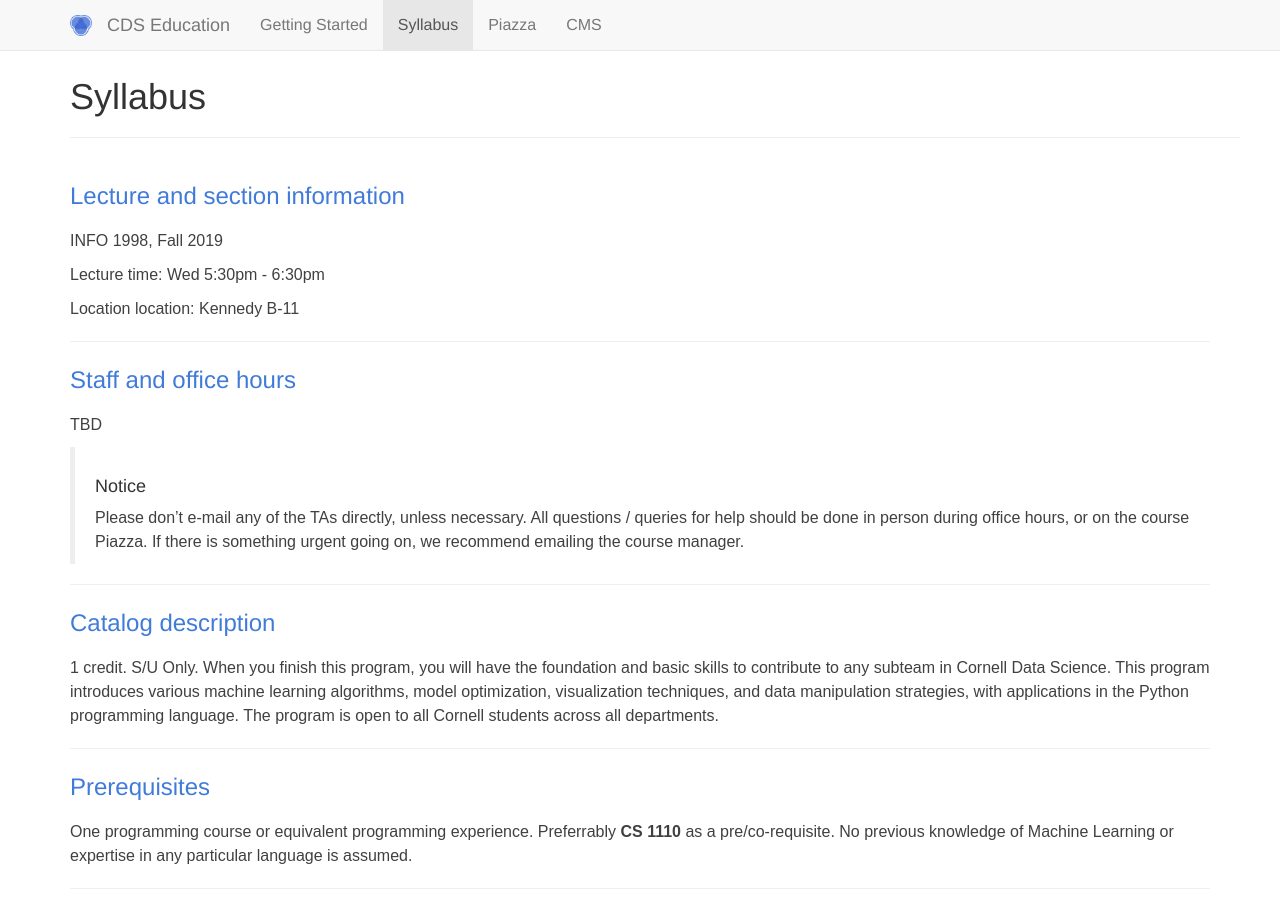
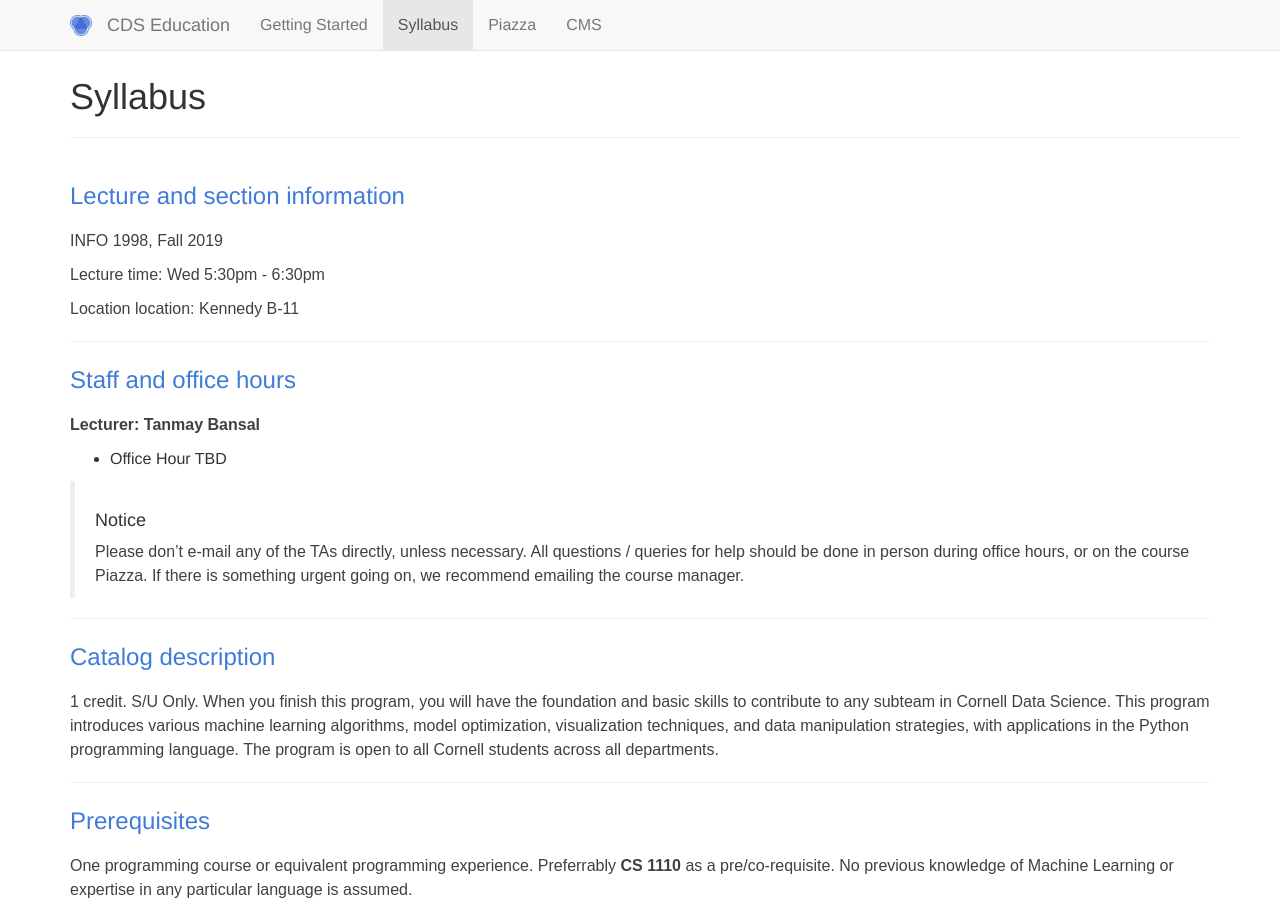
Before and after one commit to CornellDataScience/info1998, a Jekyll site: the page built from syllabus.md, in a window 1280 px wide and 900 px high. Built offline with Jekyll 4.4.1, drawn with Linux system fonts in a browser that asks for light colours.

Commit message:
Update syllabus.md
Co-Authored-By: Jared Junyoung Lim <jylim9823@gmail.com>

```diff
--- a/syllabus.md
+++ b/syllabus.md
@@ -14,7 +14,8 @@ Location location: Kennedy B-11
 ----------------------------------------------------------------------------------------
 ### Staff and office hours
 
-TBD
+**Lecturer: Tanmay Bansal**
+- Office Hour TBD
 
 > #### Notice
 > Please don't e-mail any of the TAs directly, unless necessary. All questions / queries for help should be done in person during office hours, or on the course Piazza. If there is something urgent going on, we recommend emailing the course manager.
```
